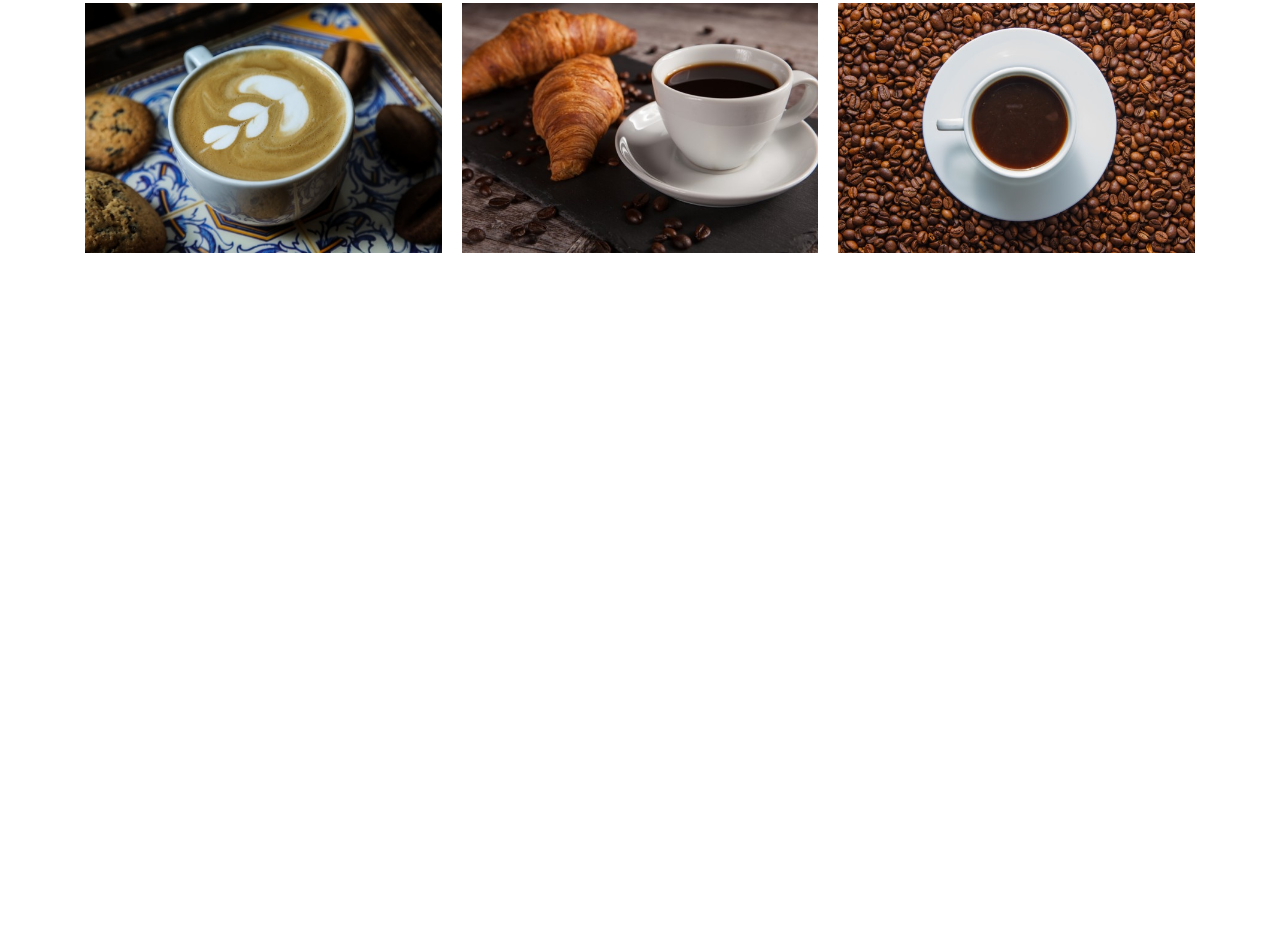
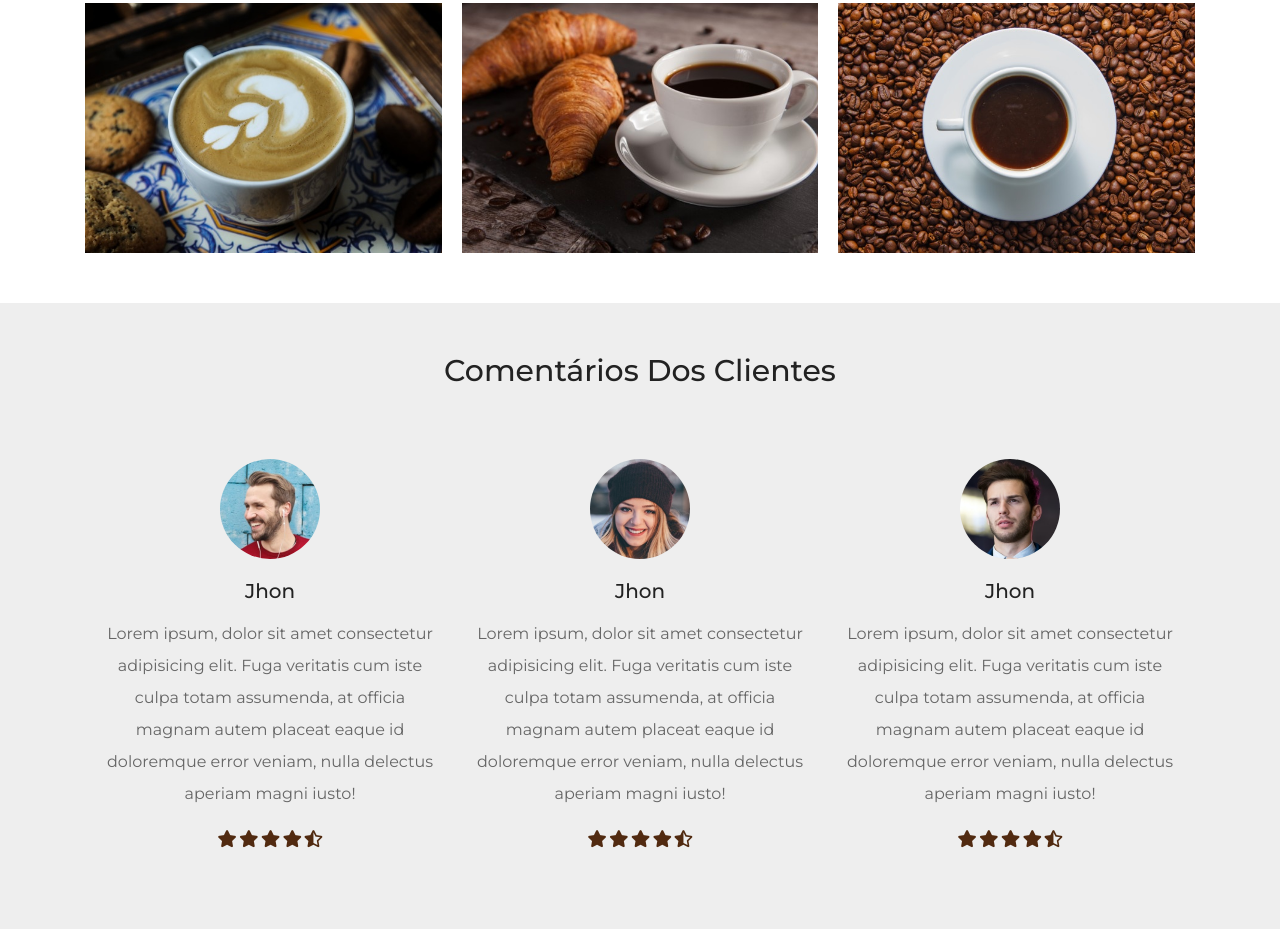
Before and after one commit to williangomesdev/Coffe-shop-website, a plain HTML site: page index.html in a window 1280 px wide. Shown: the part 3049-3978 px from the top of the page. Before the commit the page ends 3352 px from the top, so only its background shows below. Drawn offline with nearby package versions, Linux system fonts and the light colour scheme.

Commit message:
sessão reviews

```diff
--- a/css/style.scss
+++ b/css/style.scss
@@ -382,6 +382,51 @@ section {
   }
 }
 
+.reviews {
+  background: $light-bg;
+
+  .box-container {
+    @include grid(30rem);
+
+    .box {
+      text-align: center;
+      padding: 3rem 2rem;
+      border-radius: 0.5rem;
+
+      &:hover {
+        background: $white;
+        box-shadow: $box-shadow;
+        transform: translateY(-1rem);
+      }
+
+      img {
+        height: 10rem;
+        width: 10rem;
+        border-radius: 50%;
+        margin-bottom: 2rem;
+      }
+
+      h3 {
+        @include title-text(2rem);
+      }
+
+      p {
+        @include graph-text(1.6rem);
+        padding: 1rem 0;
+      }
+
+      .stars {
+        margin-top: 1rem;
+
+        i {
+          font-size: 1.7rem;
+          color: $main-color;
+        }
+      }
+    }
+  }
+}
+
 //media queries
 
 @media (max-width: 991px) {
--- a/index.html
+++ b/index.html
@@ -213,6 +213,59 @@
         </div>
     </section>
     <!-- gallery -->
+    <!-- reviews -->
+    <section class="reviews" id="reviews">
+        <h1 class="heading">Comentários dos clientes</h1>
+        <div class="box-container container">
+            <div class="box">
+                <img src="images/pic-1.png" alt="Clientes">
+                <h3>Jhon</h3>
+                <p>Lorem ipsum, dolor sit amet consectetur adipisicing elit. Fuga veritatis cum iste culpa totam
+                    assumenda, at officia magnam autem placeat eaque id doloremque error veniam, nulla delectus aperiam
+                    magni iusto!</p>
+                <div class="stars">
+                    <i class="fas fa-star"></i>
+                    <i class="fas fa-star"></i>
+                    <i class="fas fa-star"></i>
+                    <i class="fas fa-star"></i>
+                    <i class="fas fa-star-half-alt"></i>
+                </div>
+            </div>
+
+            <div class="box">
+                <img src="images/pic-2.png" alt="Clientes">
+                <h3>Jhon</h3>
+                <p>Lorem ipsum, dolor sit amet consectetur adipisicing elit. Fuga veritatis cum iste culpa totam
+                    assumenda, at officia magnam autem placeat eaque id doloremque error veniam, nulla delectus aperiam
+                    magni iusto!</p>
+                <div class="stars">
+                    <i class="fas fa-star"></i>
+                    <i class="fas fa-star"></i>
+                    <i class="fas fa-star"></i>
+                    <i class="fas fa-star"></i>
+                    <i class="fas fa-star-half-alt"></i>
+                </div>
+            </div>
+
+            <div class="box">
+                <img src="images/pic-3.png" alt="Clientes">
+                <h3>Jhon</h3>
+                <p>Lorem ipsum, dolor sit amet consectetur adipisicing elit. Fuga veritatis cum iste culpa totam
+                    assumenda, at officia magnam autem placeat eaque id doloremque error veniam, nulla delectus aperiam
+                    magni iusto!</p>
+                <div class="stars">
+                    <i class="fas fa-star"></i>
+                    <i class="fas fa-star"></i>
+                    <i class="fas fa-star"></i>
+                    <i class="fas fa-star"></i>
+                    <i class="fas fa-star-half-alt"></i>
+                </div>
+            </div>
+        </div>
+    </section>
+
+    <!-- reviews -->
+
     <script src="js/script.js"></script>
 </body>
 
```
Also changed, not shown: css/style.css, 1 other file.
